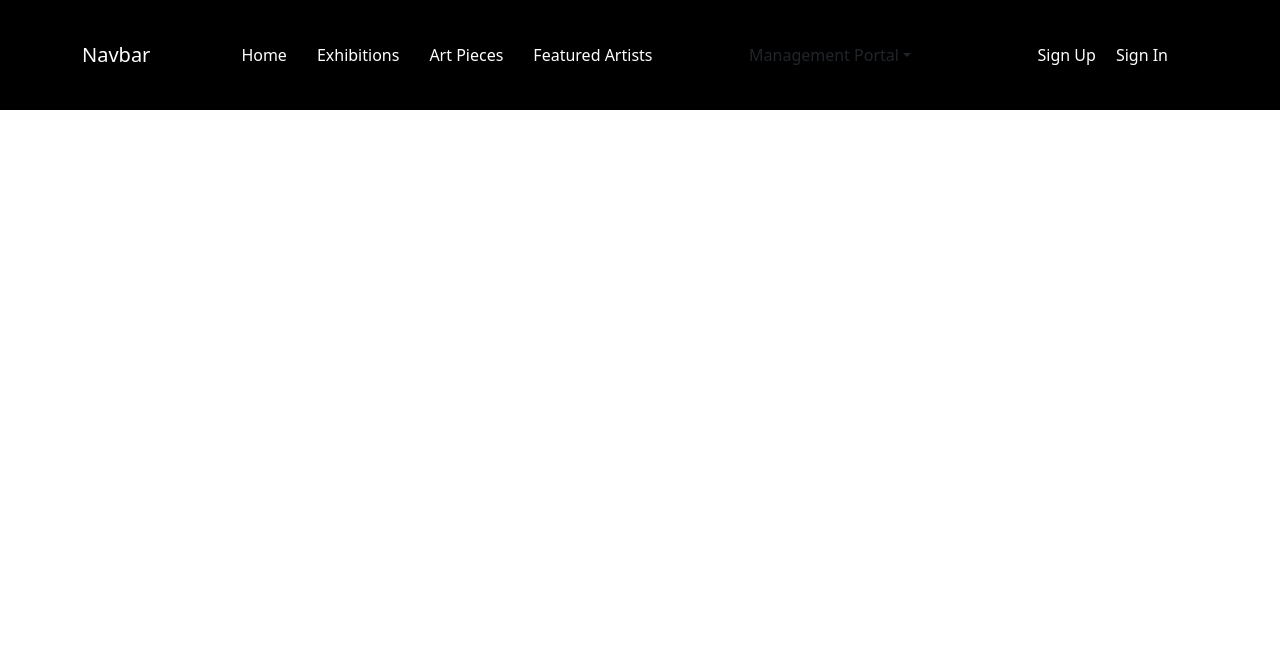
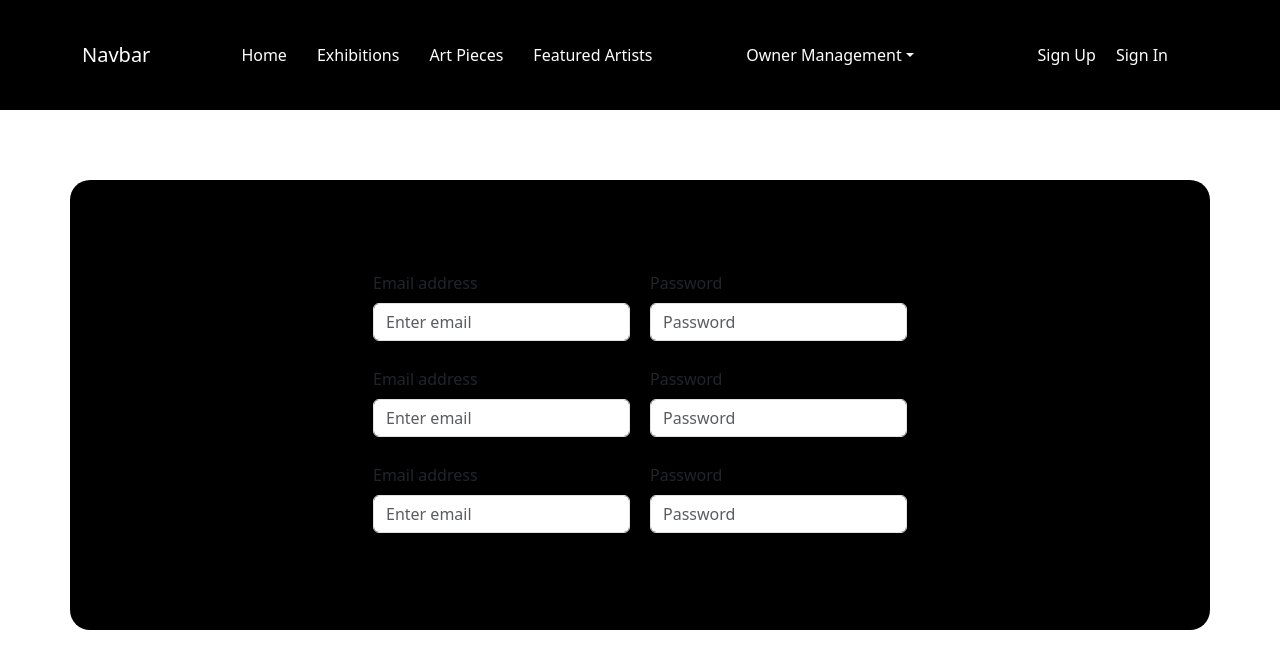
Before and after one commit to TSandile/IFM-2025mini-WebandService, a React (Create React App) app in the folder artgalleryexhibition/: page /artistmanager in a window 1280 px wide. Shown: the top 668 px of the page. Built offline with nearby package versions, Linux system fonts and the light colour scheme.

Commit message:
add updated pages

```diff
--- a/artgalleryexhibition/src/App.js
+++ b/artgalleryexhibition/src/App.js
@@ -8,6 +8,7 @@ import AllArtPiece from "./pages/AllArtPiece";
 import AllArtist from "./pages/AllArtist";
 
 import "bootstrap/dist/css/bootstrap.min.css";
+import ArtistManage from "./pages/artist/ArtistManage";
 
 // import "bootstrap/dist/css/bootstrap.min.css";
 
@@ -20,6 +21,7 @@ function App() {
         <Route path="/exhibitions" element={<AllExhibition />} />
         <Route path="/artpieces" element={<AllArtPiece />} />
         <Route path="/artists" element={<AllArtist />} />
+        <Route path="/artistmanager" element={<ArtistManage />} />
       </Routes>
     </>
   );
--- a/artgalleryexhibition/src/components/headers/Profile.css
+++ b/artgalleryexhibition/src/components/headers/Profile.css
@@ -6,5 +6,6 @@
 }
 
 .dropdown-nav{
+    color: white;
     margin: 20px 20px;
 }
--- a/artgalleryexhibition/src/components/headers/StaffProfile.jsx
+++ b/artgalleryexhibition/src/components/headers/StaffProfile.jsx
@@ -4,7 +4,7 @@ import "../headers/Profile.css";
 import { NavDropdown } from "react-bootstrap";
 
 const StaffProfile = () => {
-  const [position, setPosition] = useState("manager");
+  const [position, setPosition] = useState("owner");
 
   const displayStaffField = () => {
     if (position === "manager") {
@@ -27,7 +27,7 @@ const StaffProfile = () => {
         <>
           <div className="dropdown-nav">
             <NavDropdown title="Owner Management" id="basic-nav-dropdown">
-              <NavDropdown.Item as={Link} to="">
+              <NavDropdown.Item as={Link} to="artistmanager">
                 Manage Artists
               </NavDropdown.Item>
               <NavDropdown.Item as={Link} to="">
@@ -49,7 +49,7 @@ const StaffProfile = () => {
             </NavLink>
             {}
             <NavLink as={Link} to="" href="">
-              Exhibition
+              Exhibition Management
             </NavLink>
           </div>
         </>
--- /dev/null
+++ b/artgalleryexhibition/src/pages/artist/AddArtist.jsx
@@ -0,0 +1,4 @@
+const AddArtist = () => {
+  return <>This is Add Artist Page</>;
+};
+export default AddArtist;
--- /dev/null
+++ b/artgalleryexhibition/src/pages/artist/ArtistManage.css
@@ -0,0 +1,26 @@
+.center-form{
+    display: flex;
+    flex-direction: column;
+    border-radius: 20px;
+    justify-content: space-between;
+    background-color: black;
+    height: 450px;
+    margin: 70px 70px;
+}
+
+.img-section{
+    background-color: aliceblue;
+
+    height: 300px;
+    width: 400px;
+    margin-right: 60px;
+}
+.form-data{
+    display: block;
+    justify-content: space-between;
+}
+
+.mb-3{
+    margin: 10px;
+
+}
--- /dev/null
+++ b/artgalleryexhibition/src/pages/artist/ArtistManage.jsx
@@ -0,0 +1,47 @@
+import { Form } from "react-bootstrap";
+import "../artist/ArtistManage.css";
+
+const ArtistManage = () => {
+  return (
+    <>
+      <div className="center-form d-flex justify-content-center align-items-center">
+        <section className="form-section">
+          <Form className="d-flex justify-content-around">
+            <Form.Group className="mb-3" controlId="formGroupEmail">
+              <Form.Label>Email address</Form.Label>
+              <Form.Control type="email" placeholder="Enter email" />
+            </Form.Group>
+            <Form.Group className="mb-3" controlId="formGroupPassword">
+              <Form.Label>Password</Form.Label>
+              <Form.Control type="password" placeholder="Password" />
+            </Form.Group>
+          </Form>
+
+          <Form className="d-flex justify-content-around">
+            <Form.Group className="mb-3" controlId="formGroupEmail">
+              <Form.Label>Email address</Form.Label>
+              <Form.Control type="email" placeholder="Enter email" />
+            </Form.Group>
+            <Form.Group className="mb-3" controlId="formGroupPassword">
+              <Form.Label>Password</Form.Label>
+              <Form.Control type="password" placeholder="Password" />
+            </Form.Group>
+          </Form>
+
+          <Form className="d-flex justify-content-around">
+            <Form.Group className="mb-3" controlId="formGroupEmail">
+              <Form.Label>Email address</Form.Label>
+              <Form.Control type="email" placeholder="Enter email" />
+            </Form.Group>
+            <Form.Group className="mb-3" controlId="formGroupPassword">
+              <Form.Label>Password</Form.Label>
+              <Form.Control type="password" placeholder="Password" />
+            </Form.Group>
+          </Form>
+        </section>
+      </div>
+    </>
+  );
+};
+
+export default ArtistManage;
```
